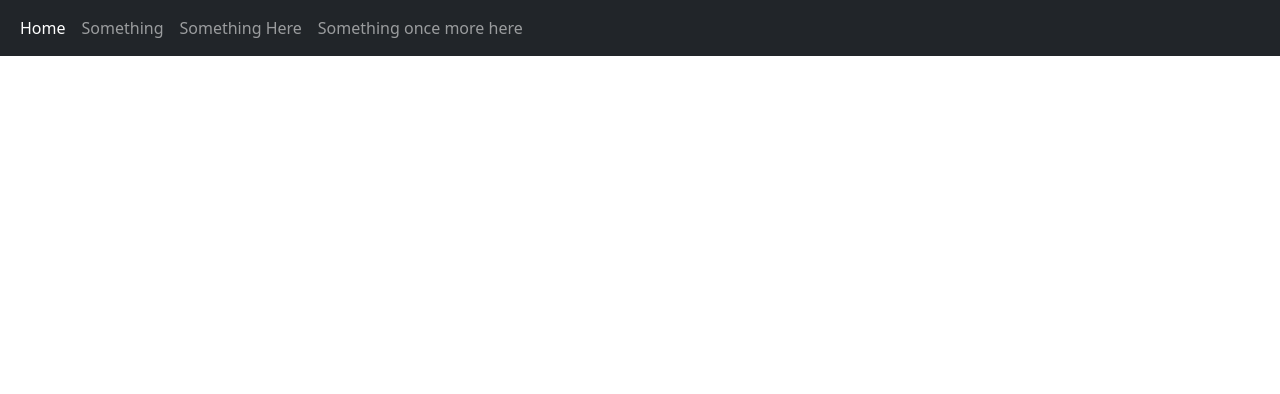
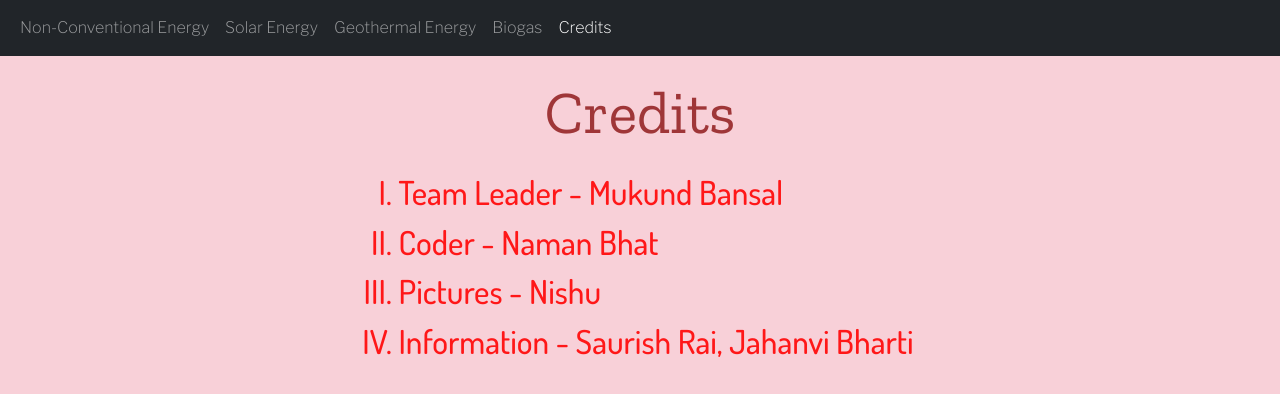
Before and after one commit to NamanBhat3/Class-VIII-C-Geography-Project, a plain HTML site: page credits.html in a window 1280 px wide. Shown: the top 394 px of the page. Drawn offline with nearby package versions, Linux system fonts and the light colour scheme.

Commit message:
initial commit

```diff
--- a/index.html
+++ b/credits.html
@@ -4,9 +4,9 @@
     <meta charset="UTF-8">
     <meta http-equiv="X-UA-Compatible" content="IE=edge">
     <meta name="viewport" content="width=device-width, initial-scale=1.0">
-    <title>Welcome to Class VIII-C Team - 4</title>
+    <title>Credits - Geography Project</title>
     <link href="https://cdn.jsdelivr.net/npm/bootstrap@5.1.3/dist/css/bootstrap.min.css" rel="stylesheet" integrity="sha384-1BmE4kWBq78iYhFldvKuhfTAU6auU8tT94WrHftjDbrCEXSU1oBoqyl2QvZ6jIW3" crossorigin="anonymous">
-    <link rel="stylesheet" href="css/style.css">
+    <link rel="stylesheet" href="css/credits.css">
 </head>
 <body>
     <nav class="navbar navbar-expand-lg navbar-dark bg-dark">
@@ -17,22 +17,31 @@
           <div class="collapse navbar-collapse" id="navbarNav">
             <ul class="navbar-nav">
               <li class="nav-item">
-                <a class="nav-link active" aria-current="page" href="#">Home</a>
+                <a class="nav-link" aria-current="page" href="non-conventional.html">Non-Conventional Energy</a>
               </li>
               <li class="nav-item">
-                <a class="nav-link" href="#">Something</a>
+                <a class="nav-link" href = "solarenergy.html">Solar Energy</a>
               </li>
               <li class="nav-item">
-                <a class="nav-link" href="#">Something Here</a>
+                <a class="nav-link" href="geothermal.html">Geothermal Energy</a>
               </li>
               <li class="nav-item">
-                <a class="nav-link" href = "#">Something once more here</a>
+                <a class="nav-link" href = "biogas.html">Biogas</a>
+              </li>
+              <li class="nav-item">
+                <a class="nav-link active" href="credits.html">Credits</a>
               </li>
             </ul>
           </div>
         </div>
       </nav>
+    <h1 class = "Heading">Credits</h1>
+    <div class="text"><ol type = "I">
+        <li>Team Leader - Mukund Bansal</li>
+        <li>Coder - Naman Bhat</li>
+        <li>Pictures - Nishu</li>
+        <li>Information - Saurish Rai, Jahanvi Bharti</li>
+    </ol> </div>
     <script src="https://cdn.jsdelivr.net/npm/bootstrap@5.1.3/dist/js/bootstrap.bundle.min.js" integrity="sha384-ka7Sk0Gln4gmtz2MlQnikT1wXgYsOg+OMhuP+IlRH9sENBO0LRn5q+8nbTov4+1p" crossorigin="anonymous"></script>
-    <script src="js/script.js"></script>
 </body>
 </html>
--- /dev/null
+++ b/css/biogas.css
@@ -0,0 +1,44 @@
+@import url('https://fonts.googleapis.com/css2?family=Zilla+Slab&display=swap');
+@import url('https://fonts.googleapis.com/css2?family=Libre+Franklin:wght@200&family=Zilla+Slab&display=swap');
+@import url('https://fonts.googleapis.com/css2?family=Dosis:wght@500&display=swap');
+.Heading{
+  color: rgba(128, 0, 0, 0.74);
+  justify-content: center;
+  align-items: center;
+  display: flex;
+  margin: 20px;
+  font-family: 'Zilla Slab', serif;
+  font-size: 60px;
+}
+.text{
+  display: flex;
+  justify-content: center;
+  align-items: center;
+  padding-left: 60px;
+  padding-right: 60px;
+  font-family: 'Dosis', sans-serif;
+  color: green;
+  font-size: 27px;
+}
+
+a {
+  font-family: 'Libre Franklin', sans-serif;
+}
+
+
+body{
+    height: 1100px;
+}
+
+nav::after
+{
+    content: '';
+    background-color: lightgreen;
+    position: absolute;
+    opacity: 0.4;
+    top: 0px;
+    left: 0px;
+    width: 100vw;
+    height: 1300px;
+    z-index: -1;
+}
--- /dev/null
+++ b/css/credits.css
@@ -0,0 +1,44 @@
+@import url('https://fonts.googleapis.com/css2?family=Zilla+Slab&display=swap');
+@import url('https://fonts.googleapis.com/css2?family=Libre+Franklin:wght@200&family=Zilla+Slab&display=swap');
+@import url('https://fonts.googleapis.com/css2?family=Dosis:wght@500&display=swap');
+.Heading{
+  color: rgba(128, 0, 0, 0.74);
+  justify-content: center;
+  align-items: center;
+  display: flex;
+  margin: 20px;
+  font-family: 'Zilla Slab', serif;
+  font-size: 60px;
+}
+.text{
+  display: flex;
+  justify-content: center;
+  align-items: center;
+  padding-left: 60px;
+  padding-right: 60px;
+  font-family: 'Dosis', sans-serif;
+  color: rgba(255, 0, 0, 0.89);
+  font-size: 33px;
+}
+
+a {
+  font-family: 'Libre Franklin', sans-serif;
+}
+
+
+body{
+    height: 1100px;
+}
+
+nav::after
+{
+    content: '';
+    background-color: crimson;
+    position: absolute;
+    opacity: 0.2;
+    top: 0px;
+    left: 0px;
+    width: 100vw;
+    height: 1300px;
+    z-index: -1;
+}
--- /dev/null
+++ b/css/geothermal.css
@@ -0,0 +1,94 @@
+@import url('https://fonts.googleapis.com/css2?family=Zilla+Slab&display=swap');
+@import url('https://fonts.googleapis.com/css2?family=Libre+Franklin:wght@200&family=Zilla+Slab&display=swap');
+@import url('https://fonts.googleapis.com/css2?family=Dosis:wght@500&display=swap');
+.Heading h1{
+  color: lightslategray;
+  justify-content: center;
+  align-items: center;
+  display: flex;
+  margin: 20px;
+  font-family: 'Zilla Slab', serif;
+}
+.text{
+  display: flex;
+  justify-content: center;
+  align-items: center;
+  padding-left: 60px;
+  padding-right: 60px;
+  font-family: 'Dosis', sans-serif;
+  color: rgb(199, 129, 0);
+  font-size: 23px;
+}
+
+a {
+  font-family: 'Libre Franklin', sans-serif;
+}
+
+.img{
+  display: flex;
+  justify-content: center;
+  align-items: center;
+}
+.img img{
+    padding-left: 50px;
+    padding-bottom: 40px;
+    margin-top: 30px;
+    margin-bottom: 94px;
+}
+
+body{
+    height: 1100px;
+}
+
+#img2 {
+    align-items: center;
+    justify-content: center;
+    width: 500px;
+    height: 400px;
+}
+
+#img1 {
+  align-items: center;
+  justify-content: center;
+  width: 500px;
+  height: 450px;
+}
+
+#img3 {
+  align-items: center;
+  justify-content: center;
+  width: 500px;
+  height: 450px;
+}
+
+.img2{
+  display: flex;
+  justify-content: center;
+  align-items: center;
+}
+
+.img2 img {
+    padding-left: 50px;
+    padding-bottom: 40px;
+    margin-top: 10px;
+    margin-bottom: 40px;
+}
+
+.text ol li {
+  margin-top: 40px;
+  margin-bottom: 40px;
+  font-size: 25px;
+}
+
+nav::after
+{
+    content: '';
+    background-color: orange;
+    position: absolute;
+    opacity: 0.3;
+    top: 0px;
+    left: 0px;
+    width: 100vw;
+    height: 2300px;
+    z-index: -1;
+}
--- /dev/null
+++ b/css/non-conventional.css
@@ -0,0 +1,44 @@
+@import url('https://fonts.googleapis.com/css2?family=Zilla+Slab&display=swap');
+@import url('https://fonts.googleapis.com/css2?family=Libre+Franklin:wght@200&family=Zilla+Slab&display=swap');
+@import url('https://fonts.googleapis.com/css2?family=Dosis:wght@500&display=swap');
+.Heading{
+  color: rgba(128, 0, 0, 0.74);
+  justify-content: center;
+  align-items: center;
+  display: flex;
+  margin: 20px;
+  font-family: 'Zilla Slab', serif;
+  font-size: 60px;
+}
+.text{
+  display: flex;
+  justify-content: center;
+  align-items: center;
+  padding-left: 60px;
+  padding-right: 60px;
+  font-family: 'Dosis', sans-serif;
+  color: rgba(255, 0, 0, 0.89);
+  font-size: 23px;
+}
+
+a {
+  font-family: 'Libre Franklin', sans-serif;
+}
+
+
+body{
+    height: 1100px;
+}
+
+nav::after
+{
+    content: '';
+    background-color: rgb(105, 192, 247);
+    position: absolute;
+    opacity: 0.2;
+    top: 0px;
+    left: 0px;
+    width: 100vw;
+    height: 1300px;
+    z-index: -1;
+}
--- /dev/null
+++ b/css/solarenergy.css
@@ -0,0 +1,43 @@
+@import url('https://fonts.googleapis.com/css2?family=Zilla+Slab&display=swap');
+@import url('https://fonts.googleapis.com/css2?family=Libre+Franklin:wght@200&family=Zilla+Slab&display=swap');
+@import url('https://fonts.googleapis.com/css2?family=Dosis:wght@500&display=swap');
+.Heading{
+  color: rgba(128, 0, 0, 0.74);
+  justify-content: center;
+  align-items: center;
+  display: flex;
+  margin: 20px;
+  font-family: 'Zilla Slab', serif;
+  font-size: 60px;
+}
+.text{
+  display: flex;
+  justify-content: center;
+  align-items: center;
+  padding-left: 60px;
+  padding-right: 60px;
+  font-family: 'Dosis', sans-serif;
+  color: rgba(255, 0, 0, 0.89);
+  font-size: 23px;
+}
+
+a {
+  font-family: 'Libre Franklin', sans-serif;
+}
+
+body{
+    height: 1100px;
+}
+
+nav::after
+{
+    content: '';
+    background-color: rgb(177, 177, 14);
+    position: absolute;
+    opacity: 0.3;
+    top: 0px;
+    left: 0px;
+    width: 100vw;
+    height: 1300px;
+    z-index: -1;
+}
--- a/css/style.css
+++ b/css/style.css
@@ -0,0 +1,20 @@
+@import url('https://fonts.googleapis.com/css2?family=Zilla+Slab&display=swap');
+@import url('https://fonts.googleapis.com/css2?family=Libre+Franklin:wght@200&family=Zilla+Slab&display=swap');
+@import url('https://fonts.googleapis.com/css2?family=Dosis:wght@500&display=swap');
+
+nav::after
+{
+    content: '';
+    background-color: lightseagreen;
+    position: absolute;
+    opacity: 0.2;
+    top: 0px;
+    left: 0px;
+    width: 100vw;
+    height: 2300px;
+    z-index: -1;
+}
+
+a {
+    font-family: 'Libre Franklin', sans-serif;
+  }
```
Also changed, not shown: biogas.html (added, +41 -0 lines), geothermal.html (added, +57 -0 lines), non-conventional.html (added, +43 -0 lines), solarenergy.html (added, +42 -0 lines), img/Img11.png (added), js/script.js (deleted).
